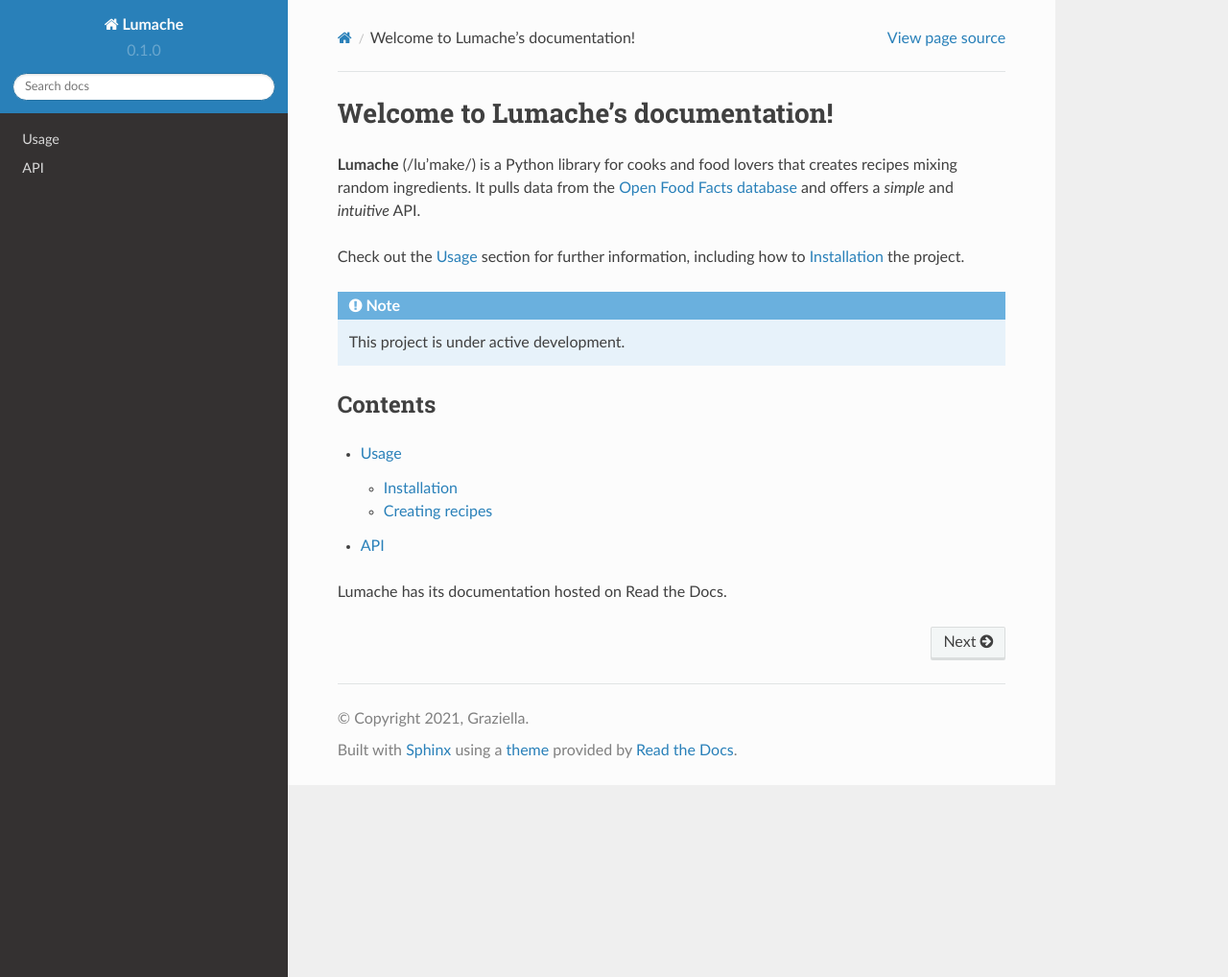
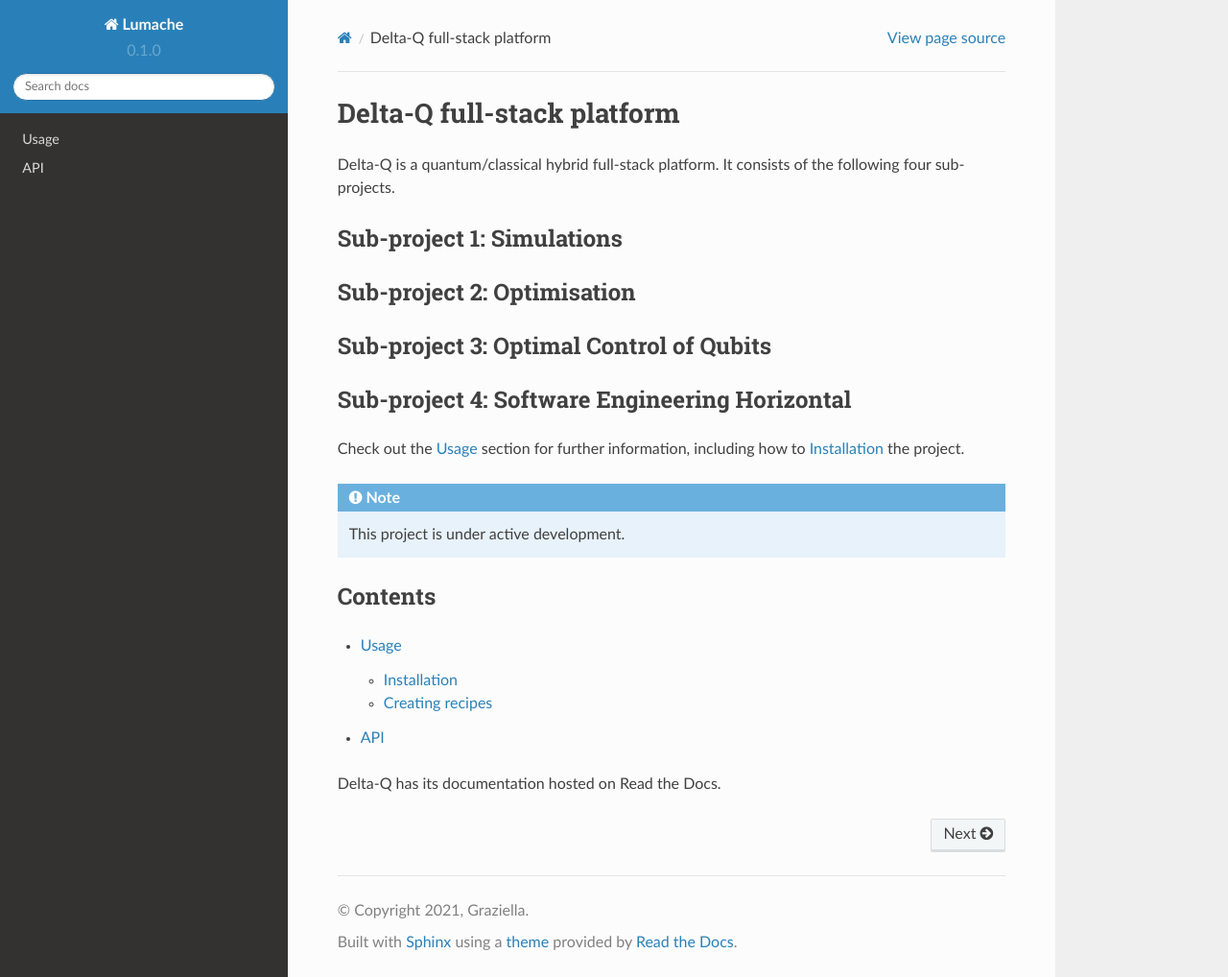
Before and after one commit to liweintu/rtd-tutorial, a Sphinx documentation site: the page built from docs/source/index.rst, in a window 1280 px wide and 1018 px high. Shown: the whole window at 96% size. Built offline with Sphinx 7.4.7 and the Read the Docs theme 2.0.0, drawn with Linux system fonts in a browser that asks for light colours.

Commit message:
Add skeleton: Delta-Q title and 4 sub-projects.

```diff
--- a/docs/source/index.rst
+++ b/docs/source/index.rst
@@ -1,10 +1,19 @@
-Welcome to Lumache's documentation!
-===================================
+Delta-Q full-stack platform
+=========================================
 
-**Lumache** (/lu'make/) is a Python library for cooks and food lovers
-that creates recipes mixing random ingredients.
-It pulls data from the `Open Food Facts database <https://world.openfoodfacts.org/>`_
-and offers a *simple* and *intuitive* API.
+Delta-Q is a quantum/classical hybrid full-stack platform. It consists of the following four sub-projects.
+
+Sub-project 1: Simulations
+-------------
+
+Sub-project 2: Optimisation
+-------------
+
+Sub-project 3: Optimal Control of Qubits
+-------------
+
+Sub-project 4: Software Engineering Horizontal
+-------------
 
 Check out the :doc:`usage` section for further information, including
 how to :ref:`installation` the project.
@@ -21,4 +30,4 @@ Contents
    usage
    api
 
-Lumache has its documentation hosted on Read the Docs.
+Delta-Q has its documentation hosted on Read the Docs.
```
